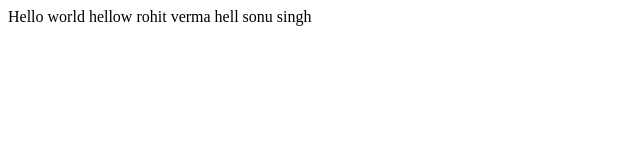
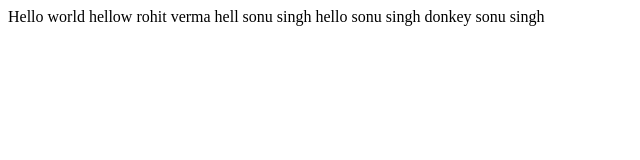
Before and after one commit to Sonu7042/groupProject, a plain HTML site: page pages/home.html in a window 1280 px wide. Shown: the whole page, without its empty margins (0-640 px from the left). Drawn offline with Linux system fonts and the light colour scheme.

Commit message:
rohit second update

```diff
--- a/pages/home.html
+++ b/pages/home.html
@@ -10,5 +10,7 @@
     hellow rohit verma
 
     hell sonu singh
+    hello sonu singh
+    donkey sonu singh
 </body>
 </html>
```
